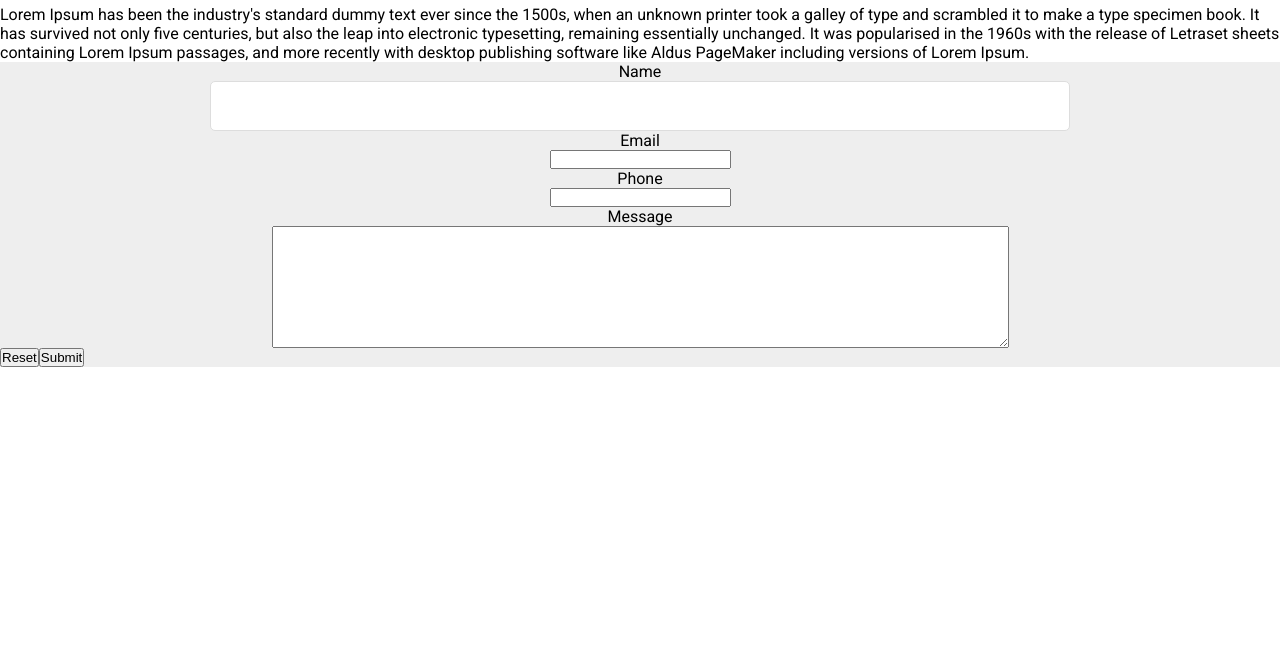
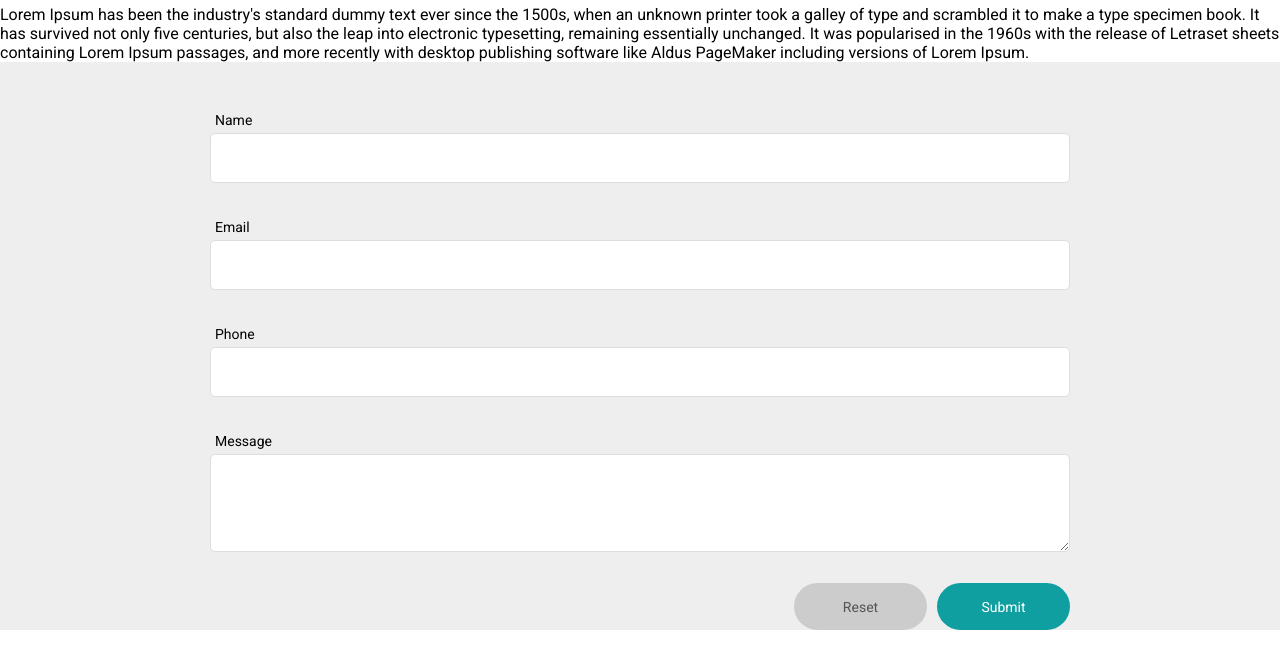
Before and after one commit to mariamartingonzalez/myspace, a website: page src/html/contact.html in a window 1280 px wide. Shown: the part 122-790 px from the top of the page. Drawn offline with nearby package versions, Linux system fonts and the light colour scheme; files that its build step writes are made by us from their sources; files whose address does not match are found by name.

Commit message:
Created form scss and modificated files variables and mixins

```diff
--- a/src/html/partials/form.html
+++ b/src/html/partials/form.html
@@ -1,16 +1,24 @@
 <form action="" method="post" name="formContact" id="formContact">
     <div class="dataField">
+        <div class="field">
             <label for="fullName">Name</label>
             <input id="fullName" type="text" name="fullName" required/>
+        </div>
+        <div class="field">
             <label for="emailAddress">Email</label>
             <input id="emailAddress" type="email" name="emailAddress"required/>
+        </div>
+        <div class="field">
             <label for="telephone">Phone</label>
             <input type="tel" id="telephone" name="telephone"/>
+        </div>
+        <div class="field">
             <label for="message">Message</label>
-        <textarea id="message"name="message"rows="8"cols="90"></textarea>
+            <textarea id="message"name="message"rows="8"cols="15"></textarea>
         </div>
         <div class="btForm">
             <input type="reset" value="Reset"class="btReset"/>
             <input type="submit" value="Submit" class="btSubmit"/>
         </div>
+    </div>
 </form>
--- a/src/scss/core/_mixins.scss
+++ b/src/scss/core/_mixins.scss
@@ -15,9 +15,9 @@
     text-align: center;
 }
 
-@mixin textForm($primaryColor, $secondaryColor) {
+@mixin textForm($bgColor, $primaryColor) {
     font-size: 14px;
     line-height: 16px;
-    text-align: flex-start;
+    text-align: left;
     font-family: $fontMain;
 }
--- a/src/scss/core/_variables.scss
+++ b/src/scss/core/_variables.scss
@@ -6,6 +6,7 @@ $bgColor: rgba(255, 255, 255, 1);
 $primaryColor: rgba(85, 85, 85, 1);
 $secondaryColor: rgba(16, 159, 161, 1);
 $lightColor: rgba(238, 238, 238, 1);
+$reset: rgba(204, 204, 204, 1);
 
 //form
 $border-field: 1px solid #DDDDDD;
--- a/src/scss/layout/_form.scss
+++ b/src/scss/layout/_form.scss
@@ -1,26 +1,73 @@
 #formContact {
     background-color: $lightColor;
-    box-sizing: border-box;
+    padding-top: 45px;
 }
 
 .dataField {
     display: flex;
     flex-direction: column;
-    justify-content: center;
     align-items: center;
 }
 
-#fullName {
+#fullName, #emailAddress, #telephone {
     width: 860px;
     height: 50px;
     border-radius: 5px;
     border: $border-field;
-    @include textForm ($primaryColor, $secondaryColor)
+    margin-bottom: 31px;
+    @media all and (max-width:600px) {
+        width: 499px;
+    }
 }
 
+.field {
+    display: flex;
+    justify-content: flex-start;
+    flex-direction: column;
+}
 
+#message {
+    width: 860px;
+    height: 98px;
+    border-radius: 5px;
+    border: $border-field;
+    margin-bottom: 31px;
+    @media all and (max-width:600px) {
+        width: 499px;
+    }
+}
+
+label {
+    margin: 5px;
+    @include textForm($bgColor, $primaryColor);
+}
 
 .btForm {
     display: flex;
     flex-direction: row;
+    justify-content: flex-end;
+    height: 47px;
+    width: 860px;
+    @media all and (max-width:600px) {
+        width: 499px;
+    }
 }
+
+.btReset, .btSubmit {
+    width: 133px;
+    @include textForm($bgColor, $primaryColor);
+    border-radius: 35px;
+    text-align: center;
+    border: none;
+}
+
+.btReset {
+    background-color: $reset;
+    margin-right: 10px;
+    color: $primaryColor;
+}
+
+.btSubmit {
+    background-color: $secondaryColor;
+    color: $bgColor;
+}
```
Lines whose indentation alone changed are shown as unchanged.
